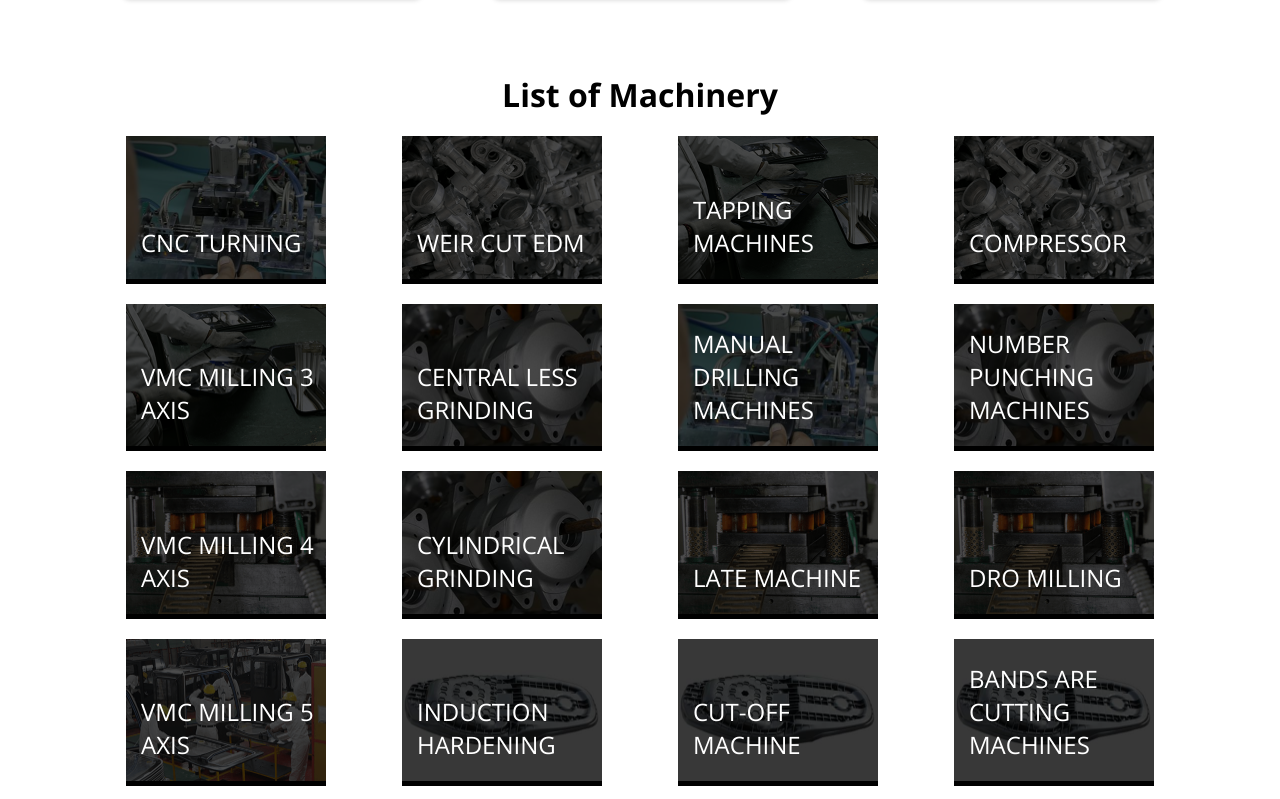
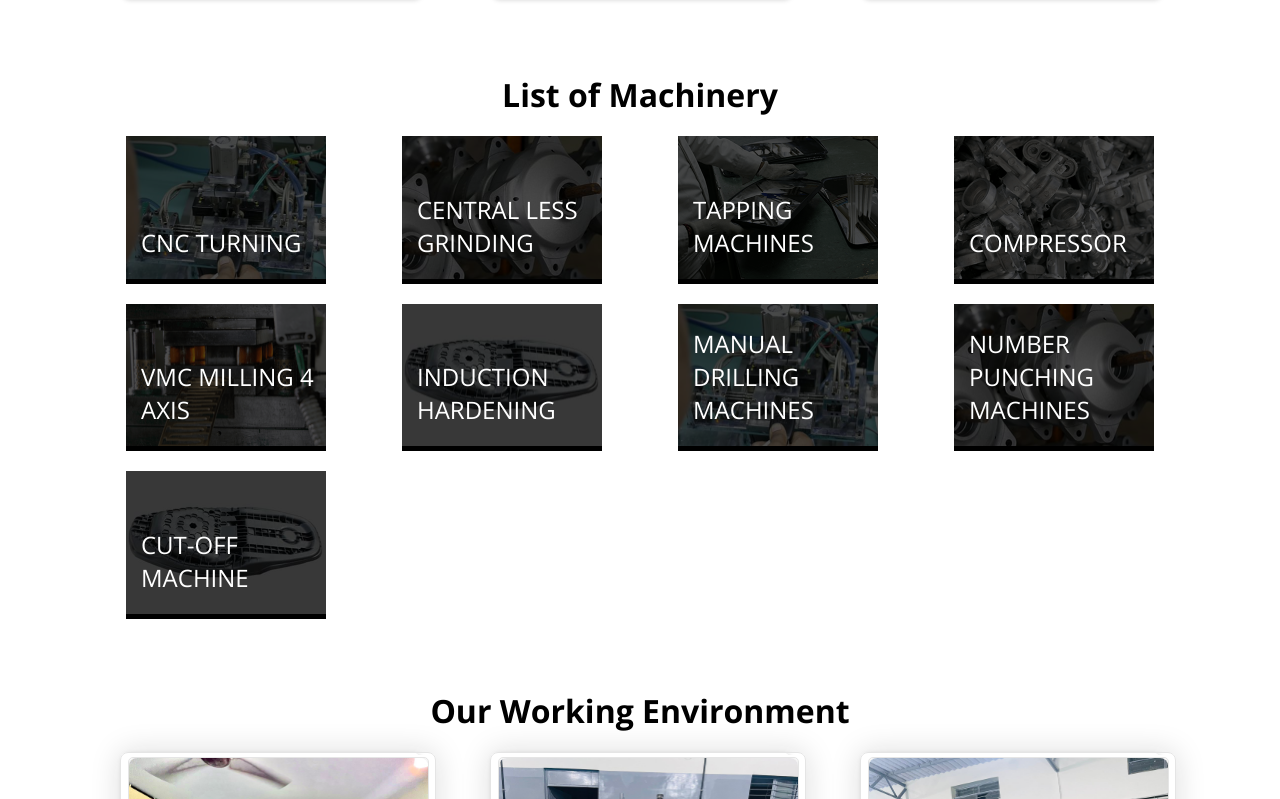
Before and after one commit to Imshafishaik/Mato-Tech, a React (Create React App) app: page / in a window 1280 px wide. Shown: the part 4541-5340 px from the top of the page. Built offline with nearby package versions, Linux system fonts and the light colour scheme; a web font is replaced by a local one.

Commit message:
some list of machinery removed

```diff
--- a/src/components/ListMachinery.js
+++ b/src/components/ListMachinery.js
@@ -28,13 +28,13 @@ const ListMachinery = () => {
             </div>
           </div>
 
-          <div className='mimage'>
+          {/* <div className='mimage'>
             <img src={mname2} alt='mname1' />
             <p>VMC MILLING 3 AXIS</p>
           <div className='minnerimage'>
               <img src={mname2} alt='mname1' />
             </div>
-            </div>
+            </div> */}
           <div className='mimage'>
             <img src={mname3} alt='mname1' />
             <p>VMC MILLING 4 AXIS</p>
@@ -42,23 +42,27 @@ const ListMachinery = () => {
               <img src={mname3} alt='mname1' />
             </div>
             </div>
-          <div className='mimage'>
+
+            <div className='mimage'><img src={mname9} alt='mname1' /><p>CUT-OFF MACHINE</p><div className='minnerimage'>
+              <img src={mname9} alt='mname1' />
+            </div></div>
+          {/* <div className='mimage'>
             <img src={mname4} alt='mname1' />
             <p>VMC MILLING 5 AXIS</p>
             <div className='minnerimage'>
               <img src={mname4} alt='mname1' />
             </div>
-            </div>
+            </div> */}
         </div>
 
         <div className='list_names'>
-          <div className='mimage'>
+          {/* <div className='mimage'>
             <img src={mname5} alt='mname1' />
             <p>WEIR CUT EDM</p>
             <div className='minnerimage'>
               <img src={mname5} alt='mname1' />
             </div>
-            </div>
+            </div> */}
           <div className='mimage'>
             <img src={mname6} alt='mname1' />
             <p>CENTRAL LESS GRINDING</p>
@@ -66,13 +70,13 @@ const ListMachinery = () => {
               <img src={mname6} alt='mname1' />
             </div>
             </div>
-          <div className='mimage'>
+          {/* <div className='mimage'>
             <img src={mname7} alt='mname1' />
             <p>CYLINDRICAL GRINDING</p>
             <div className='minnerimage'>
               <img src={mname7} alt='mname1' />
             </div>
-            </div>
+            </div> */}
           <div className='mimage'>
             <img src={mname9} alt='mname1' />
             <p>INDUCTION HARDENING</p>
@@ -90,12 +94,11 @@ const ListMachinery = () => {
           <div className='mimage'><img src={mname1} alt='mname1' /><p>MANUAL DRILLING MACHINES</p><div className='minnerimage'>
               <img src={mname1} alt='mname1' />
             </div></div>
-          <div className='mimage'><img src={mname3} alt='mname1' /><p>LATE MACHINE</p><div className='minnerimage'>
+          {/* <div className='mimage'><img src={mname3} alt='mname1' /><p>LATE MACHINE</p><div className='minnerimage'>
               <img src={mname3} alt='mname1' />
-            </div></div>
-          <div className='mimage'><img src={mname9} alt='mname1' /><p>CUT-OFF MACHINE</p><div className='minnerimage'>
-              <img src={mname9} alt='mname1' />
-            </div></div>
+            </div>
+            </div> */}
+
         </div>
 
         <div className='list_names'>
@@ -105,12 +108,12 @@ const ListMachinery = () => {
           <div className='mimage'><img src={mname6} alt='mname1' /><p>NUMBER PUNCHING MACHINES</p><div className='minnerimage'>
               <img src={mname6} alt='mname1' />
             </div></div>
-          <div className='mimage'><img src={mname3} alt='mname1' /><p>DRO MILLING</p><div className='minnerimage'>
+          {/* <div className='mimage'><img src={mname3} alt='mname1' /><p>DRO MILLING</p><div className='minnerimage'>
               <img src={mname3} alt='mname1' />
-            </div></div>
-          <div className='mimage'><img src={mname9} alt='mname1' /><p>BANDS ARE CUTTING MACHINES</p><div className='minnerimage'>
+            </div></div> */}
+          {/* <div className='mimage'><img src={mname9} alt='mname1' /><p>BANDS ARE CUTTING MACHINES</p><div className='minnerimage'>
               <img src={mname9} alt='mname1' />
-            </div></div>
+            </div></div> */}
         </div>
       </div>
       </div>
```
